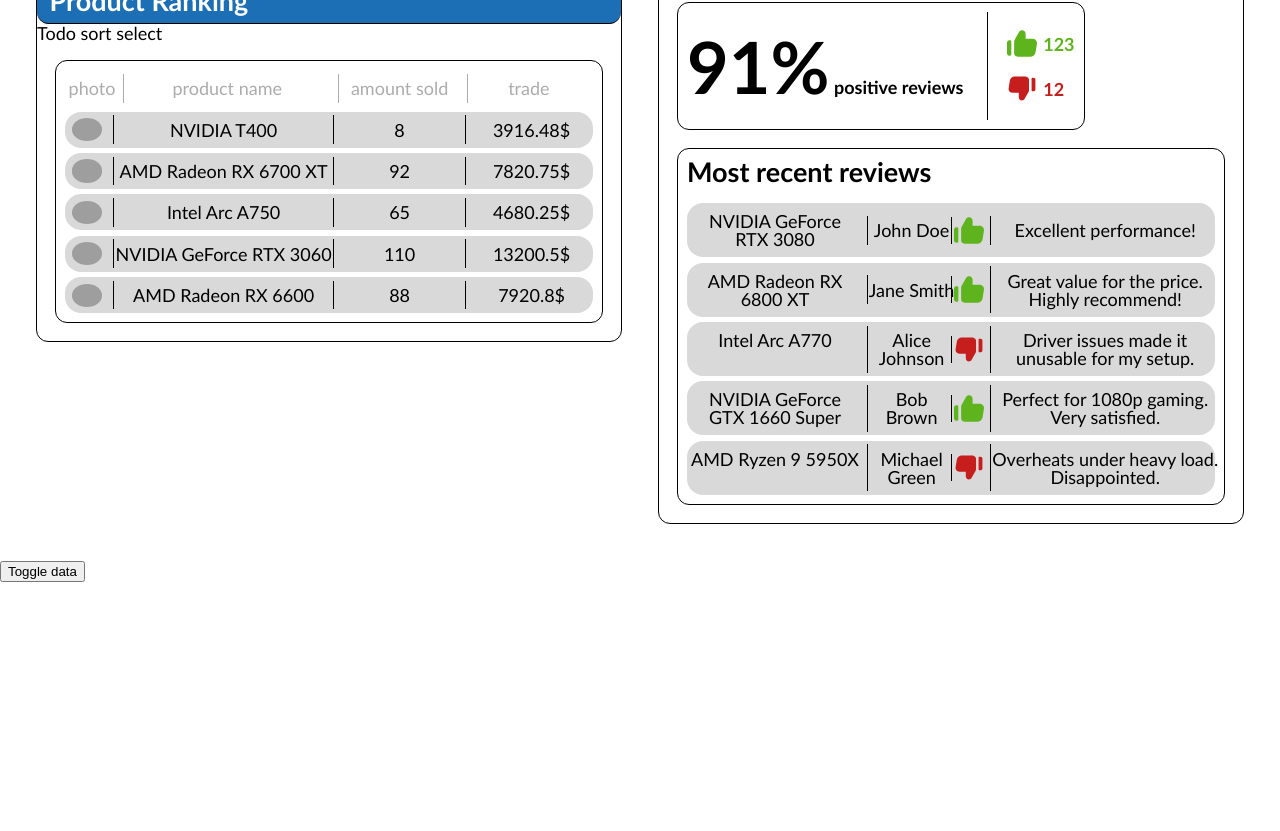
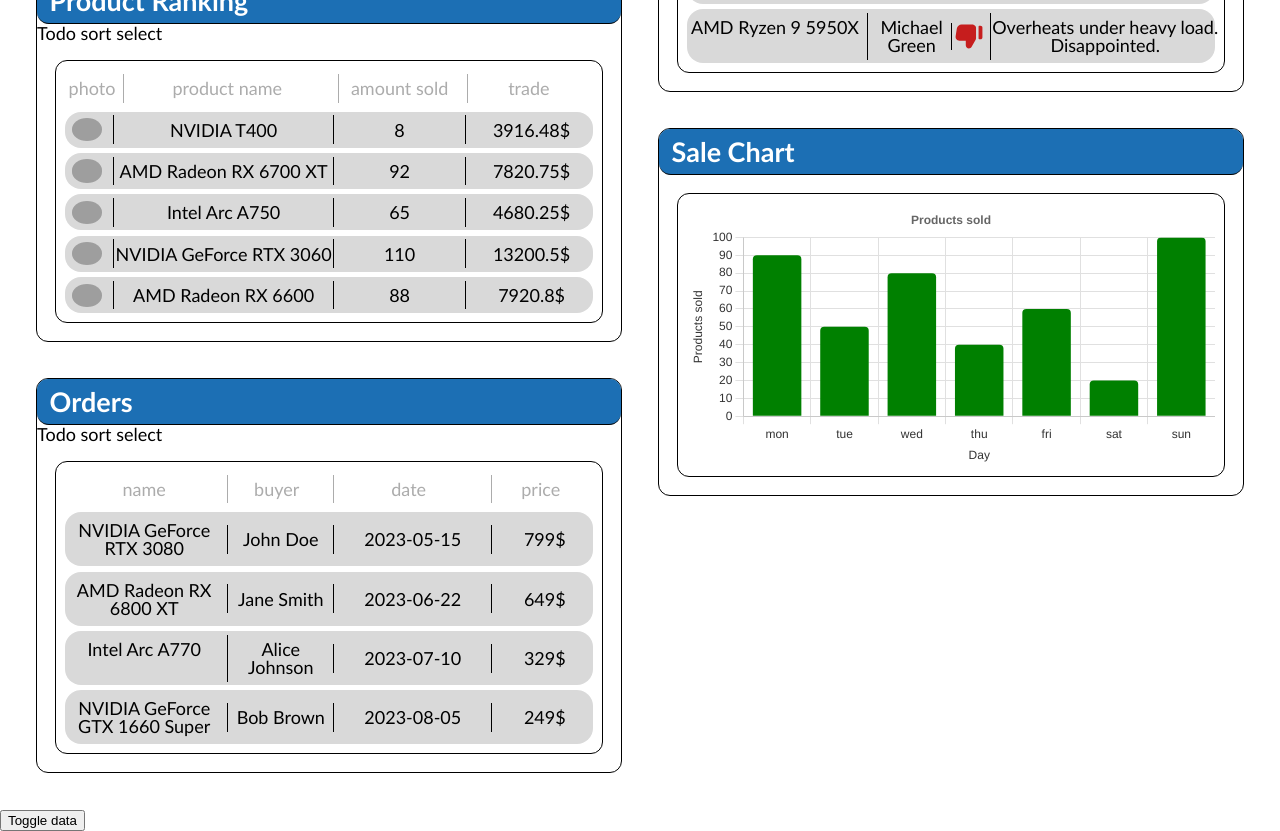
Before and after one commit to Namlev1/react-dashboard, a React (Vite) app: page / in a window 1280 px wide. Shown: the part 580-1411 px from the top of the page. Before the commit the page ends 1162 px from the top, so only its background shows below. Built offline with nearby package versions, Linux system fonts and the light colour scheme; grey boxes are pictures that could not be loaded; the HTML template or start-up script is replaced by a standard one.

Commit message:
some work on sale chart

```diff
--- a/package.json
+++ b/package.json
@@ -11,7 +11,9 @@
   },
   "dependencies": {
     "@reduxjs/toolkit": "^2.5.1",
+    "chart.js": "^4.4.7",
     "react": "^18.3.1",
+    "react-chartjs-2": "^5.3.0",
     "react-dom": "^18.3.1",
     "react-redux": "^9.2.0",
     "redux": "^5.0.1"
--- a/src/App.jsx
+++ b/src/App.jsx
@@ -7,6 +7,7 @@
 import { toggle } from './store/accountSlice.js'
 import Reviews from './assets/components/widgets/reviews/Reviews.jsx'
 import ProductRanking from './assets/components/widgets/productRanking/ProductRanking.jsx'
+import SaleChart from "./assets/components/widgets/saleChart/saleChart.jsx";
 
 function App() {
   const dispatch = useDispatch()
@@ -27,10 +28,11 @@
             <div>
               <QualityOfSale />
               <ProductRanking />
+              <Orders />
             </div>
             <div>
-              <Orders />
-              <Reviews />
+
+              <Reviews /><SaleChart/>
             </div>
           </>
         )}
--- a/src/assets/components/widgets/saleChart/saleChart.jsx
+++ b/src/assets/components/widgets/saleChart/saleChart.jsx
@@ -1,5 +1,91 @@
+import WidgetTitleBar from '../../atoms/WidgetTitleBar/WidgetTitleBar.jsx'
+
+import { useSelector } from 'react-redux'
+import styles from "../reviews/Reviews.module.css";
+import LikeIcon from "../../atoms/Icons/LikeIcon.svg";
+import DislikeIcon from "../../atoms/Icons/DislikeIcon.svg";
+import Table from "../../molecules/Table/Table.jsx";
+import TableEntry from "../../molecules/Table/TableEntry.jsx";
+import { Bar } from "react-chartjs-2";
+import {
+  Chart as ChartJS,
+  CategoryScale,
+  LinearScale,
+  BarElement,
+  Title,
+  Tooltip,
+  Legend,
+} from "chart.js";
+
+// Rejestracja modułów Chart.js
+ChartJS.register(CategoryScale, LinearScale, BarElement, Title, Tooltip, Legend);
+
 const SaleChart = (props) => {
-  return <div>SaleChart</div>
-}
+  // Dane dla wykresu
+  const data = {
+    labels: ["mon", "tue", "wed", "thu", "fri", "sat", "sun"],
+    datasets: [
+      {
+        label: "Products sold",
+        data: [90, 50, 80, 40, 60, 20, 100], // Mockowane dane sprzedaży
+        backgroundColor: "green", // Kolor słupków
+        borderRadius: 4, // Zaokrąglenie
+      },
+    ],
+  };
 
-export default SaleChart
+  // Opcje konfiguracji wykresu
+  const options = {
+    responsive: true,
+    plugins: {
+      legend: {
+        display: false, // Ukrycie legendy
+      },
+      title: {
+        display: true,
+        text: "Products sold", // Tytuł wykresu
+      },
+    },
+    scales: {
+      y: {
+        grid: {
+          color: "#e0e0e0", // Kolor linii siatki (pionowej)
+        },
+        ticks: {
+          color: "#333", // Kolor tekstu osi Y
+        },
+        title: {
+          display: true,
+          text: "Products sold",
+          color: "#333", // Kolor tytułu osi Y
+        },
+        beginAtZero: true,
+      },
+      x: {
+        grid: {
+          color: "#e0e0e0", // Kolor linii siatki (poziomej)
+        },
+        ticks: {
+          color: "#333", // Kolor tekstu osi X
+        },
+        title: {
+          display: true,
+          text: "Day",
+          color: "#333", // Kolor tytułu osi X
+        },
+      },
+    },
+  };
+  return (
+      <div className={"widget saleChart-widget"}>
+        <WidgetTitleBar text={'Sale Chart'} />
+        <div className={"widget-content"}>
+          <div className={"widget-frame"}>
+            <Bar data={data} options={options} />
+          </div>
+        </div>
+      </div>
+  );
+};
+
+export default SaleChart;
```
Also changed, not shown: src/assets/components/widgets/saleChart/SaleChart.module.css (added), 1 other file (tests, documents, lock files or other folders).
